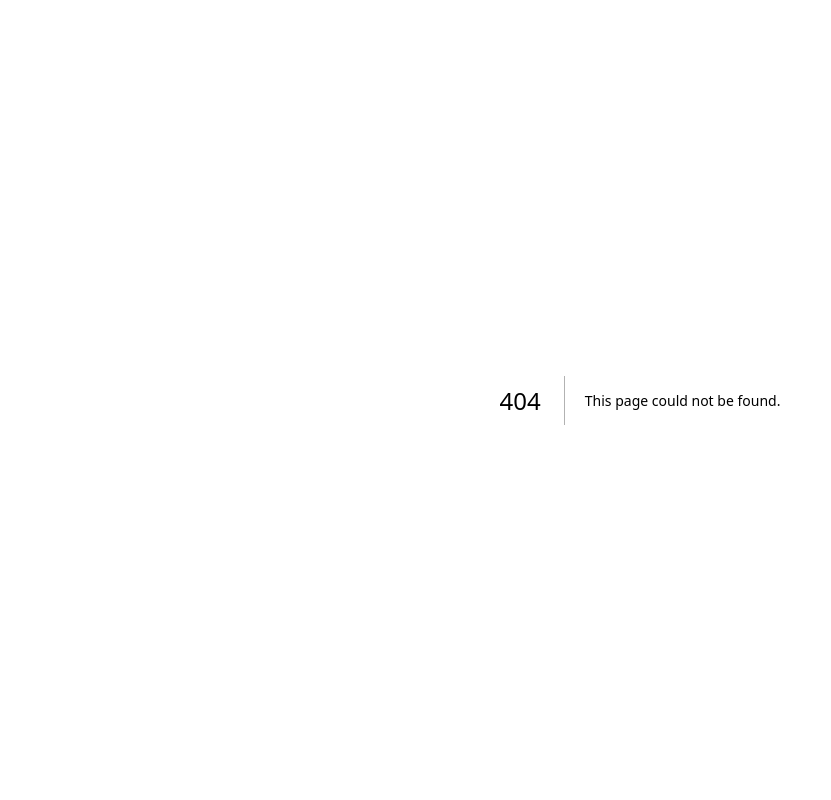
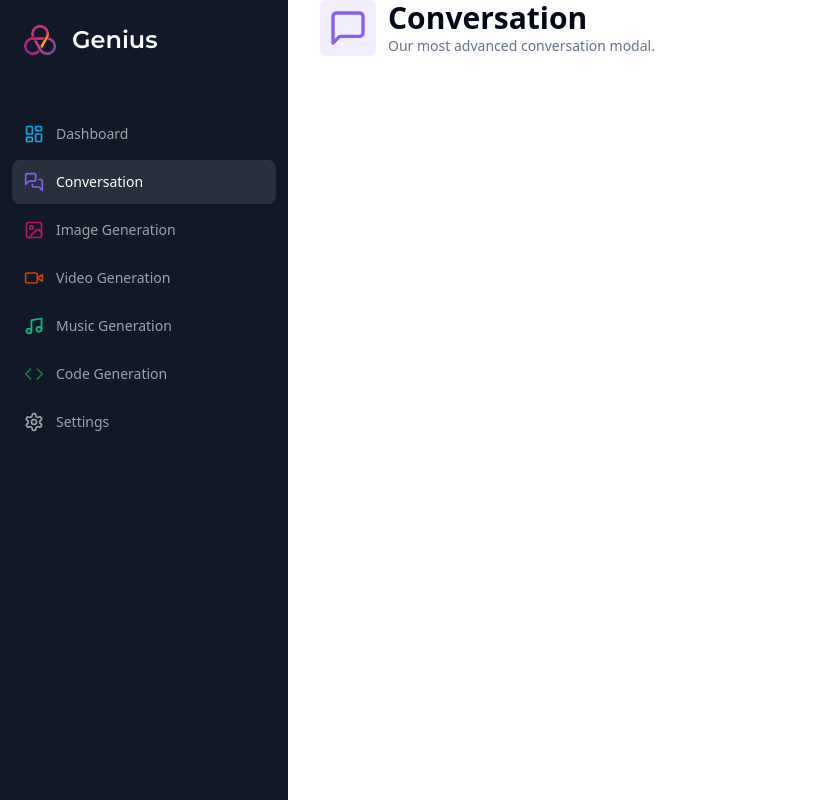
Before and after one commit to sstecnologiainformacao/ai-saas, a Next.js app: page /conversation in a window 1280 px wide. Before the commit this address had no page. Shown: the whole page, without its empty margins (0-831 px from the left). Built offline with nearby package versions, Linux system fonts and the light colour scheme.

Commit message:
Man at work

```diff
--- /dev/null
+++ b/app/(dashboard)/(routes)/conversation/page.tsx
@@ -0,0 +1,32 @@
+"use client";
+
+import Heading from "@/components/heading";
+import { MessageSquare } from "lucide-react";
+import { useForm } from "react-hook-form";
+import *  as z from "zod";
+
+const Conversation = () => {
+    const form = useForm({
+        defaultValues: {
+            prompt: "",
+        }
+    })
+
+    return (
+        <div>
+            <Heading
+                title="Conversation"
+                description="Our most advanced conversation modal."
+                icon={MessageSquare}
+                iconColor="text-violet-500"
+                bgColor="bg-violet-500/10"
+            />
+            <div className="px-4 lg:px-8">
+
+            </div>
+        </div>
+
+    )
+};
+
+export default Conversation;
--- /dev/null
+++ b/components/heading.tsx
@@ -0,0 +1,38 @@
+import { cn } from "@/lib/utils";
+import { LucideIcon } from "lucide-react";
+
+interface HeadingProps {
+    title: string;
+    description: string;
+    icon: LucideIcon;
+    iconColor?: string;
+    bgColor?: string;
+};
+
+const Heading = ({
+    title,
+    description,
+    icon: Icon,
+    iconColor,
+    bgColor,
+}: HeadingProps) => {
+    return (
+        <>
+            <div className="px-4 lg:px-8 flex items-center gap-x-3 mb-8">
+                <div className={cn("p-2 w-fit rounded-md", bgColor)}>
+                    <Icon className={cn("w-10 h-10", iconColor)} />
+                </div>
+                <div>
+                    <h2 className="text-3xl font-bold">
+                        {title}
+                    </h2>
+                    <div className="text-sm text-muted-foreground">
+                        {description}
+                    </div>
+                </div>
+            </div>
+        </>
+    );
+}
+
+export default Heading;
--- /dev/null
+++ b/components/ui/form.tsx
@@ -0,0 +1,176 @@
+import * as React from "react"
+import * as LabelPrimitive from "@radix-ui/react-label"
+import { Slot } from "@radix-ui/react-slot"
+import {
+  Controller,
+  ControllerProps,
+  FieldPath,
+  FieldValues,
+  FormProvider,
+  useFormContext,
+} from "react-hook-form"
+
+import { cn } from "@/lib/utils"
+import { Label } from "@/components/ui/label"
+
+const Form = FormProvider
+
+type FormFieldContextValue<
+  TFieldValues extends FieldValues = FieldValues,
+  TName extends FieldPath<TFieldValues> = FieldPath<TFieldValues>
+> = {
+  name: TName
+}
+
+const FormFieldContext = React.createContext<FormFieldContextValue>(
+  {} as FormFieldContextValue
+)
+
+const FormField = <
+  TFieldValues extends FieldValues = FieldValues,
+  TName extends FieldPath<TFieldValues> = FieldPath<TFieldValues>
+>({
+  ...props
+}: ControllerProps<TFieldValues, TName>) => {
+  return (
+    <FormFieldContext.Provider value={{ name: props.name }}>
+      <Controller {...props} />
+    </FormFieldContext.Provider>
+  )
+}
+
+const useFormField = () => {
+  const fieldContext = React.useContext(FormFieldContext)
+  const itemContext = React.useContext(FormItemContext)
+  const { getFieldState, formState } = useFormContext()
+
+  const fieldState = getFieldState(fieldContext.name, formState)
+
+  if (!fieldContext) {
+    throw new Error("useFormField should be used within <FormField>")
+  }
+
+  const { id } = itemContext
+
+  return {
+    id,
+    name: fieldContext.name,
+    formItemId: `${id}-form-item`,
+    formDescriptionId: `${id}-form-item-description`,
+    formMessageId: `${id}-form-item-message`,
+    ...fieldState,
+  }
+}
+
+type FormItemContextValue = {
+  id: string
+}
+
+const FormItemContext = React.createContext<FormItemContextValue>(
+  {} as FormItemContextValue
+)
+
+const FormItem = React.forwardRef<
+  HTMLDivElement,
+  React.HTMLAttributes<HTMLDivElement>
+>(({ className, ...props }, ref) => {
+  const id = React.useId()
+
+  return (
+    <FormItemContext.Provider value={{ id }}>
+      <div ref={ref} className={cn("space-y-2", className)} {...props} />
+    </FormItemContext.Provider>
+  )
+})
+FormItem.displayName = "FormItem"
+
+const FormLabel = React.forwardRef<
+  React.ElementRef<typeof LabelPrimitive.Root>,
+  React.ComponentPropsWithoutRef<typeof LabelPrimitive.Root>
+>(({ className, ...props }, ref) => {
+  const { error, formItemId } = useFormField()
+
+  return (
+    <Label
+      ref={ref}
+      className={cn(error && "text-destructive", className)}
+      htmlFor={formItemId}
+      {...props}
+    />
+  )
+})
+FormLabel.displayName = "FormLabel"
+
+const FormControl = React.forwardRef<
+  React.ElementRef<typeof Slot>,
+  React.ComponentPropsWithoutRef<typeof Slot>
+>(({ ...props }, ref) => {
+  const { error, formItemId, formDescriptionId, formMessageId } = useFormField()
+
+  return (
+    <Slot
+      ref={ref}
+      id={formItemId}
+      aria-describedby={
+        !error
+          ? `${formDescriptionId}`
+          : `${formDescriptionId} ${formMessageId}`
+      }
+      aria-invalid={!!error}
+      {...props}
+    />
+  )
+})
+FormControl.displayName = "FormControl"
+
+const FormDescription = React.forwardRef<
+  HTMLParagraphElement,
+  React.HTMLAttributes<HTMLParagraphElement>
+>(({ className, ...props }, ref) => {
+  const { formDescriptionId } = useFormField()
+
+  return (
+    <p
+      ref={ref}
+      id={formDescriptionId}
+      className={cn("text-sm text-muted-foreground", className)}
+      {...props}
+    />
+  )
+})
+FormDescription.displayName = "FormDescription"
+
+const FormMessage = React.forwardRef<
+  HTMLParagraphElement,
+  React.HTMLAttributes<HTMLParagraphElement>
+>(({ className, children, ...props }, ref) => {
+  const { error, formMessageId } = useFormField()
+  const body = error ? String(error?.message) : children
+
+  if (!body) {
+    return null
+  }
+
+  return (
+    <p
+      ref={ref}
+      id={formMessageId}
+      className={cn("text-sm font-medium text-destructive", className)}
+      {...props}
+    >
+      {body}
+    </p>
+  )
+})
+FormMessage.displayName = "FormMessage"
+
+export {
+  useFormField,
+  Form,
+  FormItem,
+  FormLabel,
+  FormControl,
+  FormDescription,
+  FormMessage,
+  FormField,
+}
--- /dev/null
+++ b/components/ui/label.tsx
@@ -0,0 +1,26 @@
+"use client"
+
+import * as React from "react"
+import * as LabelPrimitive from "@radix-ui/react-label"
+import { cva, type VariantProps } from "class-variance-authority"
+
+import { cn } from "@/lib/utils"
+
+const labelVariants = cva(
+  "text-sm font-medium leading-none peer-disabled:cursor-not-allowed peer-disabled:opacity-70"
+)
+
+const Label = React.forwardRef<
+  React.ElementRef<typeof LabelPrimitive.Root>,
+  React.ComponentPropsWithoutRef<typeof LabelPrimitive.Root> &
+    VariantProps<typeof labelVariants>
+>(({ className, ...props }, ref) => (
+  <LabelPrimitive.Root
+    ref={ref}
+    className={cn(labelVariants(), className)}
+    {...props}
+  />
+))
+Label.displayName = LabelPrimitive.Root.displayName
+
+export { Label }
--- a/package.json
+++ b/package.json
@@ -10,7 +10,9 @@
   },
   "dependencies": {
     "@clerk/nextjs": "^4.29.2",
+    "@hookform/resolvers": "^3.3.4",
     "@radix-ui/react-dialog": "^1.0.5",
+    "@radix-ui/react-label": "^2.0.2",
     "@radix-ui/react-slot": "^1.0.2",
     "class-variance-authority": "^0.7.0",
     "clsx": "^2.1.0",
@@ -18,8 +20,10 @@
     "next": "14.0.4",
     "react": "^18",
     "react-dom": "^18",
+    "react-hook-form": "^7.49.3",
     "tailwind-merge": "^2.2.0",
-    "tailwindcss-animate": "^1.0.7"
+    "tailwindcss-animate": "^1.0.7",
+    "zod": "^3.22.4"
   },
   "devDependencies": {
     "@types/node": "^20",
```
Also changed, not shown: 1 other file (tests, documents, lock files or other folders).
